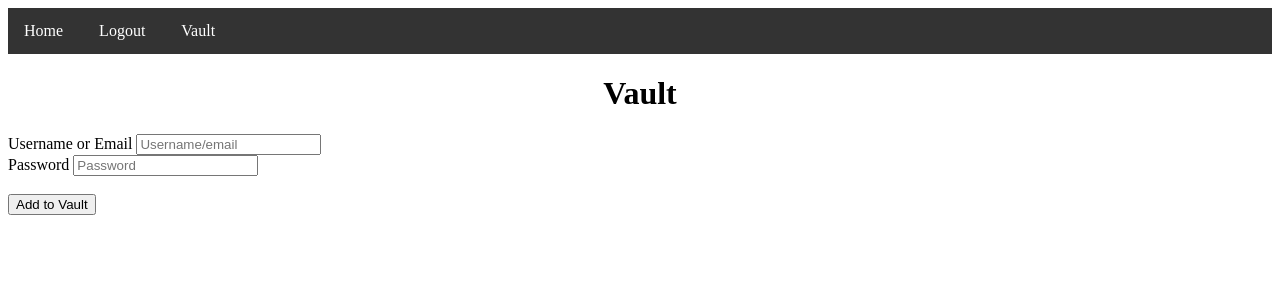
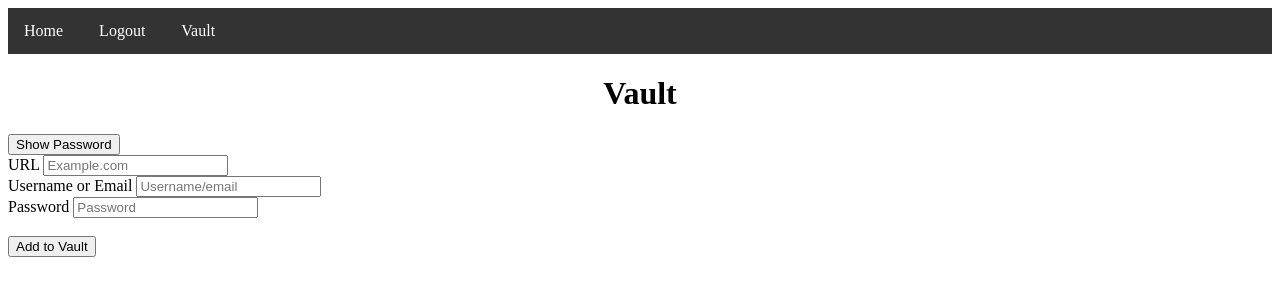
Before and after one commit to ZeusCTF/Olympus, a Flask app: page /vault in a window 1280 px wide. Shown: the top 300 px of the page. Run offline with Flask 2, Linux system fonts and the light colour scheme; the visitor is signed in with stand-in values (Sample User, id 1); data comes from the database, SQL or seed files in the repository; data that the repository does not hold is empty.

Commit message:
updating a few features

```diff
--- a/website/auth.py
+++ b/website/auth.py
@@ -55,9 +55,7 @@ def sign_up():
         db.session.commit()
 
         flash('Account created', category='success')
-        login_user(user, remember=True)
-        return redirect(url_for('views.home', user=current_user))
-
-
+        return redirect(url_for('auth.login', user=current_user))
+        #the goal is to login the user as soon as they sign up, maybe we need to redirect directly to the home page?
 
     return render_template("signup.html", user=current_user)
--- a/website/static/nav.css
+++ b/website/static/nav.css
@@ -1,4 +1,4 @@
-ul {
+nav ul {
     list-style-type: none;
     margin: 0;
     padding: 0;
@@ -6,11 +6,11 @@ ul {
     background-color: #333;
   }
 
-  li {
+  nav li {
     float: center;
   }
 
-  li a {
+  nav li a {
     display: inline-block;
     color: white;
     text-align: center;
@@ -19,6 +19,6 @@ ul {
   }
 
   /* Change the link color to #111 (black) on hover */
-  li a:hover {
-    background-color: #111;
+  nav li a:hover {
+    background-color: #5a03fc;
   }
--- /dev/null
+++ b/website/static/vault.css
@@ -0,0 +1,3 @@
+#vaultPass {
+    display: none;
+}
--- a/website/templates/base.html
+++ b/website/templates/base.html
@@ -1,28 +1,30 @@
 <!DOCTYPE html>
 <html lang="en">
+<head>
     {% block head %}
-<head>
     <meta charset="UTF-8">
     <meta http-equiv="X-UA-Compatible" content="IE=edge">
     <meta name="viewport" content="width=device-width, initial-scale=1.0">
     <link rel= "stylesheet" type= "text/css" href= "{{ url_for('static',filename='nav.css') }}">
+    {% endblock %}
     <title>{% block title %} {% endblock %}</title>
 </head>
-    {% endblock %}
 <body>
     {% block navbar %}
-    <ul>
-        <li>
+    <nav id=nav>
+    <ul id=nav>
+        <li id=nav>
             {% if user.is_authenticated %}
-            <a href="/">Home</a>
-            <a href="/logout">Logout</a>
-            <a href="/vault">Vault</a>
+            <a href="/" id=nav>Home</a>
+            <a href="/logout" id=nav>Logout</a>
+            <a href="/vault" id=nav>Vault</a>
             {% else %}
-            <a href="/login">Login</a>
-            <a href="/sign-up">Sign Up</a>
+            <a href="/login" id=nav>Login</a>
+            <a href="/sign-up" id=nav>Sign Up</a>
             {% endif %}
         </li>
     </ul>
+    </nav>
     <div>
         {% with messages = get_flashed_messages(with_categories=true) %}
         {% if messages %}
--- a/website/templates/vault.html
+++ b/website/templates/vault.html
@@ -1,18 +1,26 @@
 {% extends "base.html" %}
 {% block title %} Vault {% endblock %}
+<script src= "{{ url_for('static',filename='vault.js') }}"></script>
+<link rel= "stylesheet" type= "text/css" href= "{{ url_for('static',filename='vault.css') }}">
 {% block content %}
 <h1  align=Center>Vault</h1>
 
-<ul id=creds>
+<div id=vault>
+<ul>
     {% for cred in user.credentials %}
+    <li>{{ cred.url }}</li>
     <li>{{ cred.username }}</li>
-    <li>{{ cred.password }}</li>
+    <li id="vaultPass">{{ cred.password }}</li>
     {% endfor %}
-
 </ul>
-
+<button onclick="hidePass()">Show Password</button>
+</div>
 
 <form method="POST" action="">
+    <div>
+        <label for="vault_url">URL</label>
+        <input type="text" id="vault_url" name="vault_url" placeholder="Example.com"/>
+    </div>
     <div>
         <label for="vault_userName">Username or Email</label>
         <input type="text" id="vault_userName" name="vault_userName" placeholder="Username/email"/>
--- a/website/views.py
+++ b/website/views.py
@@ -15,10 +15,11 @@ def home():
 @login_required
 def vault():
     if request.method  == 'POST':
+        url = request.form.get('vault_url')
         username = request.form.get('vault_userName')
         password = request.form.get('vault_password')
 
-        new_cred = Passwords(username=username, password=password, user_id=current_user.id)
+        new_cred = Passwords(url=url, username=username, password=password, user_id=current_user.id)
         db.session.add(new_cred)
         db.session.commit
         flash('Added to the vault!', category='success')
```
Also changed, not shown: website/static/vault.js (added, +8 -0 lines).
